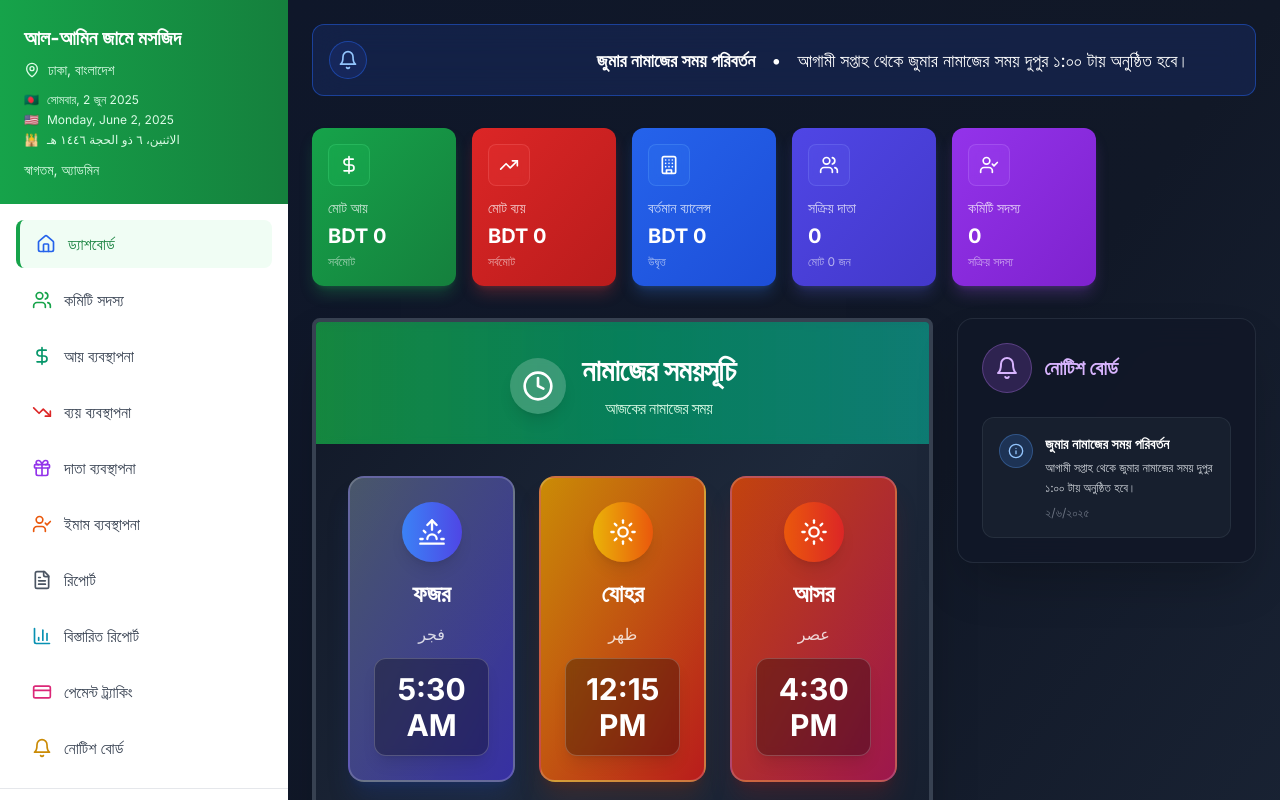
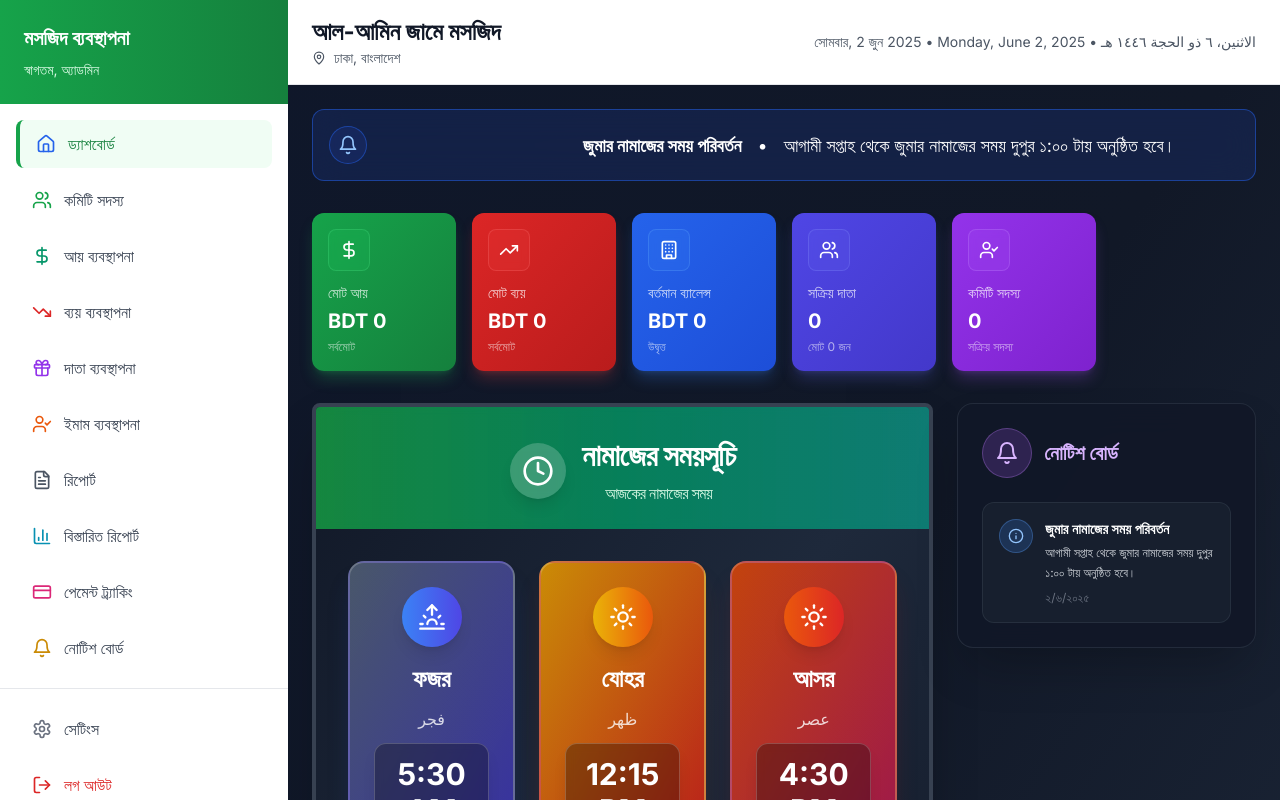
Before and after one commit to ripon826302/naseruddin-mosque-bd, a React (Vite) app: page / in a window 1280 px wide. Shown: the top 800 px of the page. Built offline with nearby package versions, Linux system fonts and the light colour scheme.

Commit message:
Refactor: Move mosque info to page header
Move mosque name and address to the page header, combine date display into a single line, and place the sidebar toggle button in the header.

```diff
--- a/src/components/layout/Navigation.tsx
+++ b/src/components/layout/Navigation.tsx
@@ -1,17 +1,17 @@
 
 import React, { useState } from 'react';
-import { Menu, X, Home, Users, DollarSign, TrendingDown, Gift, Bell, Settings, LogOut, FileText, UserCheck, CreditCard, BarChart3, MapPin, Calendar, Globe } from 'lucide-react';
+import { X, Home, Users, DollarSign, TrendingDown, Gift, Bell, Settings, LogOut, FileText, UserCheck, CreditCard, BarChart3 } from 'lucide-react';
 import { useMosqueStore } from '@/store/mosqueStore';
-import { getBengaliDate, getEnglishDate, getArabicDate } from '@/utils/dates';
 
 interface NavigationProps {
   currentPage: string;
   onPageChange: (page: string) => void;
+  isOpen: boolean;
+  setIsOpen: (open: boolean) => void;
 }
 
-const Navigation: React.FC<NavigationProps> = ({ currentPage, onPageChange }) => {
-  const [isOpen, setIsOpen] = useState(false);
-  const { user, logout, settings } = useMosqueStore();
+const Navigation: React.FC<NavigationProps> = ({ currentPage, onPageChange, isOpen, setIsOpen }) => {
+  const { user, logout } = useMosqueStore();
 
   const isAdmin = user?.role === 'admin';
 
@@ -36,14 +36,6 @@ const Navigation: React.FC<NavigationProps> = ({ currentPage, onPageChange }) =>
 
   return (
     <>
-      {/* Mobile Menu Button */}
-      <button
-        className="lg:hidden fixed top-4 left-4 z-50 p-2 bg-green-600 text-white rounded-lg shadow-lg"
-        onClick={() => setIsOpen(!isOpen)}
-      >
-        {isOpen ? <X size={24} /> : <Menu size={24} />}
-      </button>
-
       {/* Overlay */}
       {isOpen && (
         <div
@@ -57,31 +49,10 @@ const Navigation: React.FC<NavigationProps> = ({ currentPage, onPageChange }) =>
         isOpen ? 'translate-x-0' : '-translate-x-full'
       } lg:translate-x-0 lg:relative lg:shadow-none`}>
 
-        {/* Enhanced Header with Mosque Info */}
+        {/* Simple Header */}
         <div className="p-6 bg-gradient-to-r from-green-600 to-green-700 text-white">
-          <h2 className="text-xl font-bold mb-2">{settings.name}</h2>
-          <div className="flex items-center space-x-2 text-green-100 text-sm mb-3">
-            <MapPin size={16} />
-            <span>{settings.address}</span>
-          </div>
-
-          {/* Date Information */}
-          <div className="space-y-1 text-xs text-green-100">
-            <div className="flex items-center space-x-2">
-              <span>🇧🇩</span>
-              <span>{getBengaliDate()}</span>
-            </div>
-            <div className="flex items-center space-x-2">
-              <span>🇺🇸</span>
-              <span>{getEnglishDate()}</span>
-            </div>
-            <div className="flex items-center space-x-2">
-              <span>🕌</span>
-              <span>{getArabicDate()}</span>
-            </div>
-          </div>
-
-          <p className="text-green-100 text-sm mt-3">
+          <h2 className="text-xl font-bold">মসজিদ ব্যবস্থাপনা</h2>
+          <p className="text-green-100 text-sm mt-2">
             {user?.name ? `স্বাগতম, ${user.name}` : 'স্বাগতম'}
           </p>
         </div>
--- a/src/pages/Dashboard.tsx
+++ b/src/pages/Dashboard.tsx
@@ -6,7 +6,8 @@ import StatCard from '@/components/dashboard/StatCard';
 import ScrollingNoticeBoard from '@/components/dashboard/ScrollingNoticeBoard';
 import RecentActivity from '@/components/dashboard/RecentActivity';
 import MarqueeNotices from '@/components/dashboard/MarqueeNotices';
-import { Users, DollarSign, TrendingUp, Building, UserCheck, AlertTriangle } from 'lucide-react';
+import { Users, DollarSign, TrendingUp, Building, UserCheck, AlertTriangle, Menu, MapPin } from 'lucide-react';
+import { getBengaliDate, getEnglishDate, getArabicDate } from '@/utils/dates';
 
 interface DashboardProps {
   onPageChange?: (page: string) => void;
@@ -18,7 +19,8 @@ const Dashboard: React.FC<DashboardProps> = ({ onPageChange = () => {} }) => {
     getTotalExpenses,
     getBalance,
     donors,
-    committee
+    committee,
+    settings
   } = useMosqueStore();
 
   const totalIncome = getTotalIncome();
@@ -28,7 +30,47 @@ const Dashboard: React.FC<DashboardProps> = ({ onPageChange = () => {} }) => {
   const extraExpense = balance < 0 ? Math.abs(balance) : 0;
 
   return (
-    <div className="min-h-screen bg-gradient-to-br from-slate-900 via-gray-900 to-slate-800 p-4 lg:p-6">
+    <div className="min-h-screen bg-gradient-to-br from-slate-900 via-gray-900 to-slate-800">
+      {/* Page Header */}
+      <div className="bg-white shadow-sm border-b border-gray-200 px-4 lg:px-6 py-4">
+        <div className="flex items-center justify-between">
+          {/* Mobile Menu Button */}
+          <button
+            className="lg:hidden p-2 text-gray-600 hover:text-gray-900 hover:bg-gray-100 rounded-lg"
+            onClick={() => {
+              const event = new CustomEvent('toggleNav');
+              window.dispatchEvent(event);
+            }}
+          >
+            <Menu size={24} />
+          </button>
+
+          {/* Mosque Info */}
+          <div className="flex-1 lg:flex-none">
+            <div className="flex items-center space-x-3">
+              <div>
+                <h1 className="text-xl lg:text-2xl font-bold text-gray-900">{settings.name}</h1>
+                <div className="flex items-center space-x-2 text-gray-600 text-sm">
+                  <MapPin size={14} />
+                  <span>{settings.address}</span>
+                </div>
+              </div>
+            </div>
+          </div>
+
+          {/* Date Information - Single Line */}
+          <div className="hidden lg:block">
+            <div className="text-right">
+              <p className="text-sm text-gray-600">
+                {getBengaliDate()} • {getEnglishDate()} • {getArabicDate()}
+              </p>
+            </div>
+          </div>
+        </div>
+      </div>
+
+      {/* Main Content */}
+      <div className="p-4 lg:p-6">
         <div className="max-w-7xl mx-auto">
           {/* Marquee Notices */}
           <div className="mb-6">
@@ -106,7 +148,15 @@ const Dashboard: React.FC<DashboardProps> = ({ onPageChange = () => {} }) => {
           </div>
         </div>
       </div>
+    </div>
   );
 };
 
+// Add event listener for mobile nav toggle
+if (typeof window !== 'undefined') {
+  window.addEventListener('toggleNav', () => {
+    // This will be handled by the parent component
+  });
+}
+
 export default Dashboard;
--- a/src/pages/Index.tsx
+++ b/src/pages/Index.tsx
@@ -1,5 +1,5 @@
 
-import React, { useState } from 'react';
+import React, { useState, useEffect } from 'react';
 import Navigation from '@/components/layout/Navigation';
 import Dashboard from '@/pages/Dashboard';
 import Login from '@/pages/Login';
@@ -17,7 +17,17 @@ import { useMosqueStore } from '@/store/mosqueStore';
 
 const Index = () => {
   const [currentPage, setCurrentPage] = useState('dashboard');
+  const [isNavOpen, setIsNavOpen] = useState(false);
   const { user } = useMosqueStore();
+
+  useEffect(() => {
+    const handleToggleNav = () => {
+      setIsNavOpen(prev => !prev);
+    };
+
+    window.addEventListener('toggleNav', handleToggleNav);
+    return () => window.removeEventListener('toggleNav', handleToggleNav);
+  }, []);
 
   const renderPage = () => {
     switch (currentPage) {
@@ -56,9 +66,13 @@ const Index = () => {
 
   return (
     <div className="min-h-screen bg-gray-50 flex">
-      <Navigation currentPage={currentPage} onPageChange={setCurrentPage} />
+      <Navigation
+        currentPage={currentPage}
+        onPageChange={setCurrentPage}
+        isOpen={isNavOpen}
+        setIsOpen={setIsNavOpen}
+      />
       <div className="flex-1 lg:ml-0">
-        <div className="lg:hidden h-16"></div>
         <div className="min-h-screen">
           {renderPage()}
         </div>
```
Lines whose indentation alone changed are shown as unchanged.
